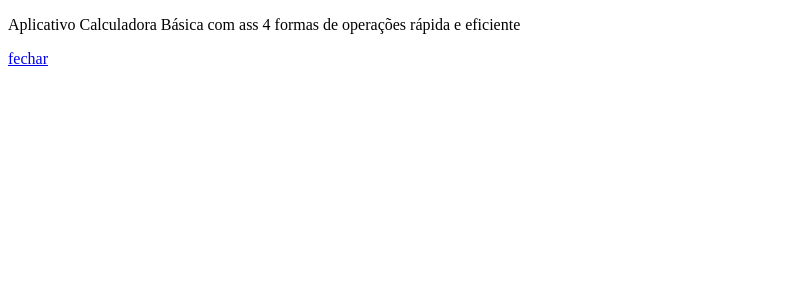
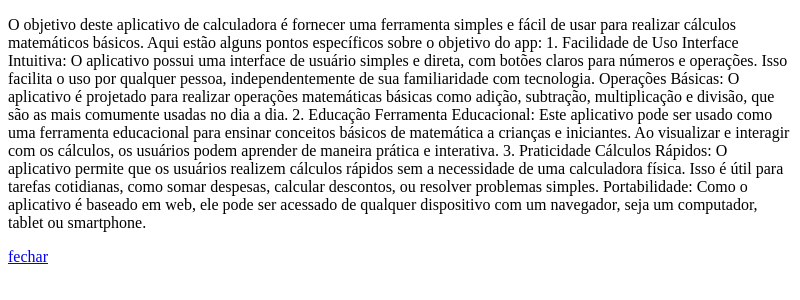
Before and after one commit to diegodonascimentoconfessor/Calculadora-completa, an Electron app: page app/sobre.html in a window 800 px wide. Drawn offline with Linux system fonts and the light colour scheme.

Commit message:
implenebtação concluida

```diff
--- a/app/sobre.html
+++ b/app/sobre.html
@@ -7,8 +7,21 @@
 </head>
 <body>
     <P>
-        Aplicativo  Calculadora Básica
-          com ass 4 formas de operações rápida e eficiente
+
+        O objetivo deste aplicativo de calculadora é fornecer uma ferramenta simples e fácil de usar para realizar cálculos matemáticos básicos. Aqui estão alguns pontos específicos sobre o objetivo do app:
+
+        1. Facilidade de Uso
+        Interface Intuitiva: O aplicativo possui uma interface de usuário simples e direta, com botões claros para números e operações. Isso facilita o uso por qualquer pessoa, independentemente de sua familiaridade com tecnologia.
+        Operações Básicas: O aplicativo é projetado para realizar operações matemáticas básicas como adição, subtração, multiplicação e divisão, que são as mais comumente usadas no dia a dia.
+
+        2. Educação
+        Ferramenta Educacional: Este aplicativo pode ser usado como uma ferramenta educacional para ensinar conceitos básicos de matemática a crianças e iniciantes. Ao visualizar e interagir com os cálculos, os usuários podem aprender de maneira prática e interativa.
+
+        3. Praticidade
+        Cálculos Rápidos: O aplicativo permite que os usuários realizem cálculos rápidos sem a necessidade de uma calculadora física. Isso é útil para tarefas cotidianas, como somar despesas, calcular descontos, ou resolver problemas simples.
+        Portabilidade: Como o aplicativo é baseado em web, ele pode ser acessado de qualquer dispositivo com um navegador, seja um computador, tablet ou smartphone.
+
+
 
     </P>
     <a href="#" id="link-fechar">fechar</a>
--- a/main.js
+++ b/main.js
@@ -113,8 +113,8 @@ const Template = [
 //criar janela sobre
 const janelasobre =() =>{
     const  sobre  = new  BrowserWindow({
-    width:320,
-    height:220,
+    width:800,
+    height:800,
      resizable: false,
      autoHideMenuBar: true,
 
```
